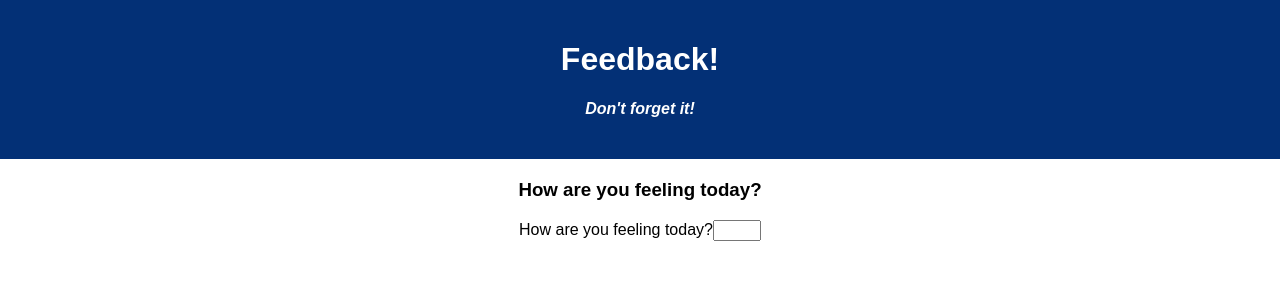
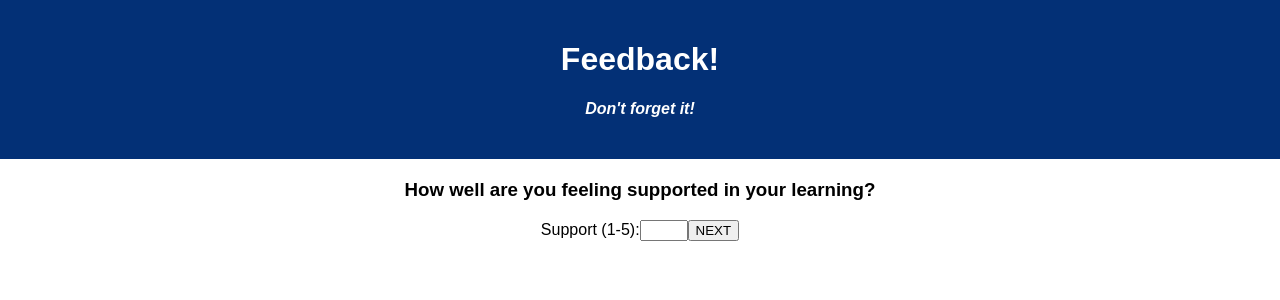
Before and after one commit to bencapp/weekend-redux-feedback-loop, a React (Create React App) app: page /#/support in a window 1280 px wide. Before the commit this address led to /#/. Shown: the top 300 px of the page. Built offline with nearby package versions, Linux system fonts and the light colour scheme.

Commit message:
created pathing and input text specification

```diff
--- a/src/components/App/App.jsx
+++ b/src/components/App/App.jsx
@@ -16,19 +16,21 @@ function App() {
           <h1 className="App-title">Feedback!</h1>
           <h4>Don't forget it!</h4>
         </header>
-        <Route path="/">
-          <Form />
+        <Route path="/" exact>
+          <Form formType={"feeling"} />
         </Route>
-        <Route path="/understanding">
-          <Form />
+        <Route path="/understanding" exact>
+          <Form formType={"understanding"} />
         </Route>
-        <Route path="/support">
-          <Form />
+        <Route path="/support" exact>
+          <Form formType={"support"} />
         </Route>
-        <Route path="/comments">
-          <Form />
+        <Route path="/comments" exact>
+          <Form formType={"comments"} />
         </Route>
-        <Route path="/review">{/* <Review /> */}</Route>
+        <Route path="/review" exact>
+          {/* <Review /> */}
+        </Route>
       </Router>
     </div>
   );
--- a/src/components/Form/Form.jsx
+++ b/src/components/Form/Form.jsx
@@ -1,10 +1,58 @@
-function Form() {
+// import history to enable router navigation
+import { useHistory } from "react-router-dom";
+
+function Form({ formType }) {
+  // history constant
+  const history = useHistory();
+
+  // variables to customize form text and type
+  let headerText = "";
+  let labelText = "";
+  let inputType = "number";
+  let nextPath = "";
+  let requiredBool = true;
+
+  // use formType property to determine displayed HTML
+  switch (formType) {
+    case "feeling":
+      headerText = "How are you feeling today?";
+      labelText = "Feeling (1-5):";
+      nextPath = "/understanding";
+      break;
+    case "understanding":
+      headerText = "How well are you understanding the content?";
+      labelText = "Understanding (1-5):";
+      nextPath = "/support";
+      break;
+    case "support":
+      headerText = "How well are you feeling supported in your learning?";
+      labelText = "Support (1-5):";
+      nextPath = "/comments";
+      break;
+    case "comments":
+      headerText = "Any additional comments you'd like to add?";
+      labelText = "Comments:";
+      nextPath = "/review";
+      inputType = "text";
+      requiredBool = false;
+      break;
+  }
+
+  const handleSubmit = (event) => {
+    event.preventDefault();
+
+    //TODO: save input data to reducer
+
+    history.push(nextPath);
+  };
+
   return (
     <>
-      <h3>How are you feeling today?</h3>
-      <form>
-        <label htmlFor="rating-input">How are you feeling today?</label>
-        <input type="number" min="1" max="5" name="rating-input" />
+      <h3>{headerText}</h3>
+      <form onSubmit={handleSubmit}>
+        <label htmlFor="rating-input">{labelText}</label>
+        <input type={inputType} min="1" max="5" name="rating-input" />
+        <button type="submit">NEXT</button>
       </form>
     </>
   );
```
